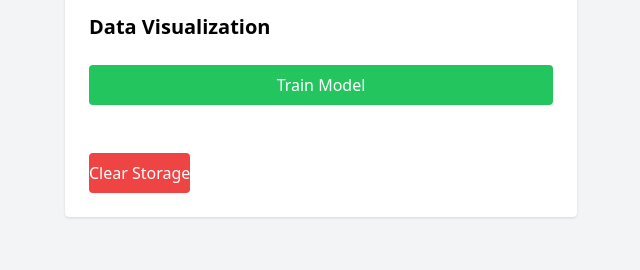
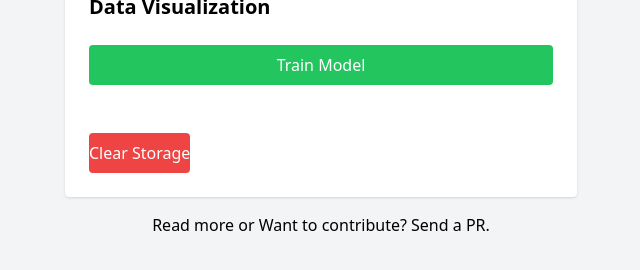
Before and after one commit to limitlxx/crashforecaster, a plain HTML site: page index.html in a window 1280 px wide. Shown: the part 374-644 px from the top of the page, without its empty margins (319-959 px from the left). Drawn offline with nearby package versions, Linux system fonts and the light colour scheme.

Commit message:
contribute

```diff
--- a/index.html
+++ b/index.html
@@ -43,6 +43,14 @@
                 Clear Storage
             </button>
         </div>
+
+
+    </div>
+
+    <div class="text-center mt-4">
+        <a href="https://github.com/limitlxx/crashforecaster" target="_blank">
+            Read more or Want to contribute? Send a PR.
+        </a>
     </div>
 
     <script>
```
